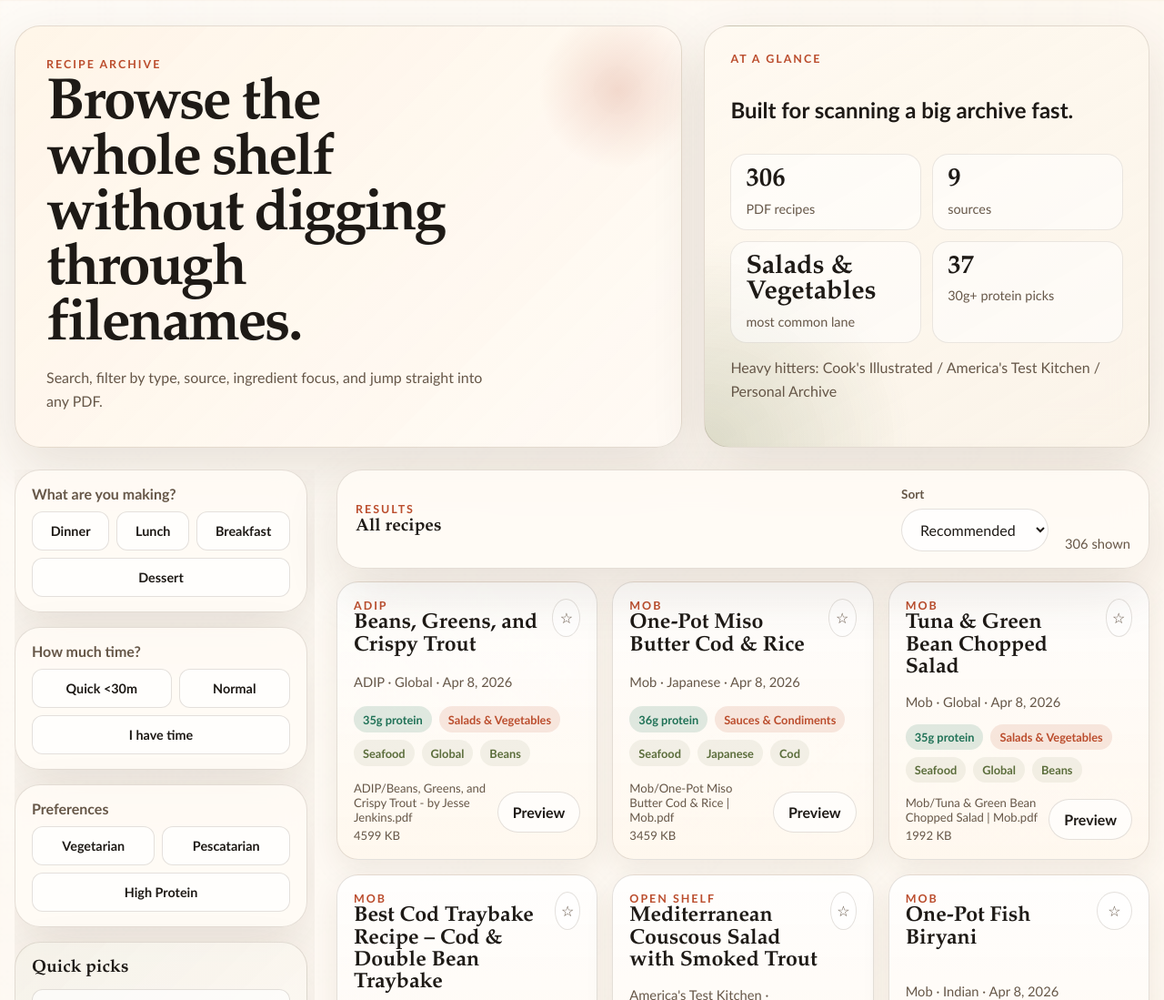
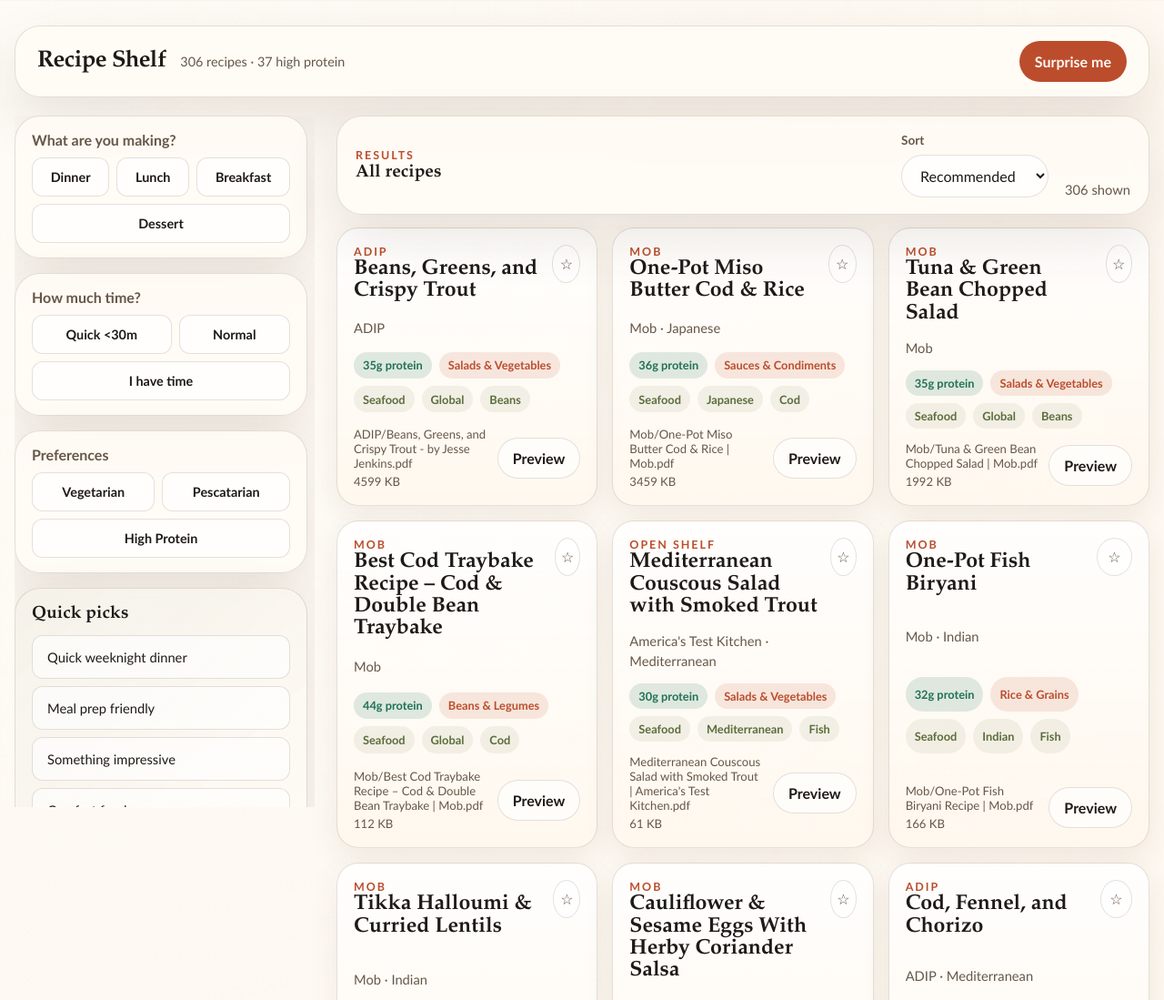
Before and after one commit to Jhd22/recipe-shelf, a plain HTML site: page index.html in a window 1280 px wide. Shown: the top 1099 px of the page at 91% size. Drawn offline with Linux system fonts and the light colour scheme.

Commit message:
Simplify UI: compact header, hide Global cuisine
- Replace large hero with slim header bar
- Hide "Global" cuisine tag (default/uninformative)
- Remove file size from modal
- Keep surprise me button in header

Co-Authored-By: Claude Opus 4.5 <noreply@anthropic.com>

```diff
--- a/app.js
+++ b/app.js
@@ -3,7 +3,8 @@
   const storageKey = "recipe-shelf-favorites";
 
   const elements = {
-    heroStats: document.getElementById("hero-stats"),
+    headerCount: document.getElementById("header-count"),
+    randomPickHeader: document.getElementById("random-pick-header"),
     searchInput: document.getElementById("search-input"),
     clearFilters: document.getElementById("clear-filters"),
     randomPick: document.getElementById("random-pick"),
@@ -59,7 +60,7 @@
     { key: "ingredients", element: elements.ingredientFilters, accessor: (recipe) => recipe.ingredients },
   ];
 
-  renderHero();
+  renderHeader();
   renderGuidedButtons();
   renderFilterGroups();
   render();
@@ -117,47 +118,9 @@
       .slice(0, limit);
   }
 
-  function renderHero() {
-    const stats = [
-      {
-        value: recipes.length,
-        label: "PDF recipes",
-      },
-      {
-        value: new Set(recipes.map((recipe) => recipe.source)).size,
-        label: "sources",
-      },
-      {
-        value: countBy((recipe) => recipe.categories, 1)[0]?.[0] || "Mains",
-        label: "most common lane",
-      },
-      {
-        value: recipes.filter((recipe) => recipe.isHighProtein).length,
-        label: "30g+ protein picks",
-      },
-    ];
-
-    const popularSources = countBy((recipe) => [recipe.source], 3)
-      .map(([label]) => label)
-      .join(" / ");
-
-    elements.heroStats.innerHTML = `
-      <p class="eyebrow">At a glance</p>
-      <h2>Built for scanning a big archive fast.</h2>
-      <div class="hero-stats-grid">
-        ${stats
-          .map(
-            (stat) => `
-              <article class="stat-card">
-                <strong>${escapeHtml(String(stat.value))}</strong>
-                <span>${escapeHtml(stat.label)}</span>
-              </article>
-            `,
-          )
-          .join("")}
-      </div>
-      <p class="hero-text">Heavy hitters: ${escapeHtml(popularSources)}</p>
-    `;
+  function renderHeader() {
+    const proteinCount = recipes.filter((recipe) => recipe.isHighProtein).length;
+    elements.headerCount.textContent = `${recipes.length} recipes · ${proteinCount} high protein`;
   }
 
   function renderFilterGroups() {
@@ -214,16 +177,15 @@
       render();
     });
 
-    elements.randomPick.addEventListener("click", () => {
+    function pickRandomRecipe() {
       const filtered = getFilteredRecipes();
-
-      if (filtered.length === 0) {
-        return;
-      }
-
+      if (filtered.length === 0) return;
       const randomRecipe = filtered[Math.floor(Math.random() * filtered.length)];
       openRecipe(randomRecipe.key);
-    });
+    }
+
+    elements.randomPick.addEventListener("click", pickRandomRecipe);
+    elements.randomPickHeader.addEventListener("click", pickRandomRecipe);
 
     elements.favoritesOnly.addEventListener("change", (event) => {
       state.favoritesOnly = event.target.checked;
@@ -606,7 +568,7 @@
             </div>
 
             <p class="card-subtitle">
-              ${escapeHtml(recipe.source)} · ${escapeHtml(recipe.cuisine)} · ${escapeHtml(formatDate(recipe.modifiedAt))}
+              ${escapeHtml(recipe.source)}${recipe.cuisine !== "Global" ? ` · ${escapeHtml(recipe.cuisine)}` : ""}
             </p>
 
             <div class="card-tags">
@@ -663,9 +625,8 @@
     elements.modalMeta.innerHTML = `
       <span class="tag category">${escapeHtml(recipe.source)}</span>
       <span class="tag">${escapeHtml(recipe.collection)}</span>
-      <span class="tag">${escapeHtml(recipe.cuisine)}</span>
+      ${recipe.cuisine !== "Global" ? `<span class="tag">${escapeHtml(recipe.cuisine)}</span>` : ""}
       ${recipe.proteinPerServingG ? `<span class="tag protein">${recipe.proteinPerServingG}g protein</span>` : ""}
-      <span class="tag">${recipe.fileSizeKb} KB</span>
     `;
     elements.modalDescription.textContent = [
       recipe.sourceDetail,
--- a/index.html
+++ b/index.html
@@ -8,16 +8,14 @@
   </head>
   <body>
     <div class="page-shell">
-      <header class="hero">
-        <div class="hero-copy">
-          <p class="eyebrow">Recipe archive</p>
-          <h1>Browse the whole shelf without digging through filenames.</h1>
-          <p class="hero-text">
-            Search, filter by type, source, ingredient focus, and jump straight
-            into any PDF.
-          </p>
+      <header class="header-bar">
+        <div class="header-left">
+          <h1>Recipe Shelf</h1>
+          <span class="header-count" id="header-count"></span>
         </div>
-        <div class="hero-stats" id="hero-stats"></div>
+        <button class="button button-accent" id="random-pick-header" type="button">
+          Surprise me
+        </button>
       </header>
 
       <main class="layout">
--- a/styles.css
+++ b/styles.css
@@ -57,16 +57,38 @@ body::before {
   padding: 28px 0 56px;
 }
 
-.hero {
-  display: grid;
-  grid-template-columns: minmax(0, 1.2fr) minmax(260px, 0.8fr);
-  gap: 24px;
-  align-items: stretch;
-  margin-bottom: 24px;
+.header-bar {
+  display: flex;
+  justify-content: space-between;
+  align-items: center;
+  gap: 16px;
+  padding: 16px 24px;
+  margin-bottom: 20px;
+  border: 1px solid var(--line);
+  border-radius: var(--radius-lg);
+  background: var(--panel);
+  box-shadow: var(--shadow);
+  backdrop-filter: blur(18px);
 }
 
-.hero-copy,
-.hero-stats,
+.header-left {
+  display: flex;
+  align-items: baseline;
+  gap: 16px;
+}
+
+.header-bar h1 {
+  margin: 0;
+  font-family: var(--serif);
+  font-size: 1.6rem;
+  letter-spacing: -0.02em;
+}
+
+.header-count {
+  color: var(--muted);
+  font-size: 0.9rem;
+}
+
 .panel {
   position: relative;
   overflow: hidden;
@@ -75,78 +97,6 @@ body::before {
   background: var(--panel);
   box-shadow: var(--shadow);
   backdrop-filter: blur(18px);
-}
-
-.hero-copy {
-  padding: 34px 34px 38px;
-  background:
-    linear-gradient(135deg, rgba(255, 245, 232, 0.94), rgba(255, 250, 244, 0.82)),
-    var(--panel);
-}
-
-.hero-copy::after {
-  content: "";
-  position: absolute;
-  right: -20px;
-  top: -20px;
-  width: 180px;
-  height: 180px;
-  border-radius: 50%;
-  background: radial-gradient(circle, rgba(187, 77, 45, 0.18), transparent 68%);
-}
-
-.hero h1 {
-  margin: 8px 0 12px;
-  max-width: 14ch;
-  font-family: var(--serif);
-  font-size: clamp(2.4rem, 5vw, 4.6rem);
-  line-height: 0.95;
-  letter-spacing: -0.04em;
-}
-
-.hero-text {
-  margin: 0;
-  max-width: 52ch;
-  color: var(--muted);
-  font-size: 1rem;
-  line-height: 1.6;
-}
-
-.hero-stats {
-  padding: 28px;
-  display: grid;
-  align-content: start;
-  gap: 14px;
-  background:
-    radial-gradient(circle at bottom left, rgba(91, 109, 59, 0.2), transparent 34%),
-    linear-gradient(150deg, rgba(255, 249, 240, 0.95), rgba(250, 242, 231, 0.86));
-}
-
-.hero-stats-grid {
-  display: grid;
-  grid-template-columns: repeat(2, minmax(0, 1fr));
-  gap: 12px;
-}
-
-.stat-card {
-  padding: 14px 16px;
-  border-radius: var(--radius-md);
-  border: 1px solid rgba(64, 45, 27, 0.1);
-  background: rgba(255, 255, 255, 0.52);
-}
-
-.stat-card strong {
-  display: block;
-  font-family: var(--serif);
-  font-size: 1.8rem;
-  line-height: 1;
-}
-
-.stat-card span {
-  display: block;
-  margin-top: 8px;
-  color: var(--muted);
-  font-size: 0.9rem;
 }
 
 .eyebrow {
```
